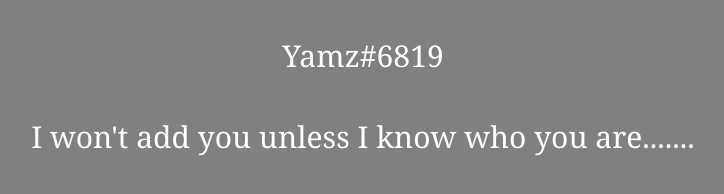
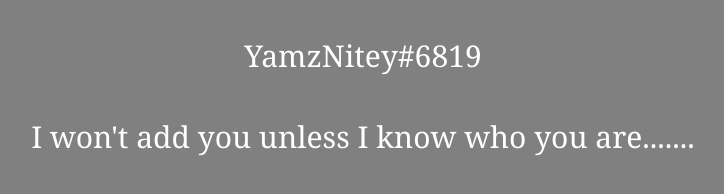
Before and after one commit to Yamz9983/Yamz9983.github.io, a plain HTML site: page pages/discord.html in a window 1280 px wide. Shown: the whole page, without its empty margins (277-1001 px from the left). Drawn offline with Linux system fonts and the light colour scheme.

Commit message:
Update discord.html

```diff
--- a/pages/discord.html
+++ b/pages/discord.html
@@ -22,7 +22,7 @@
 
 <body>
 
-	<p>Yamz#6819</p>
+	<p>YamzNitey#6819</p>
 	<p>I won't add you unless I know who you are.......</p>
 
 </body>
```
